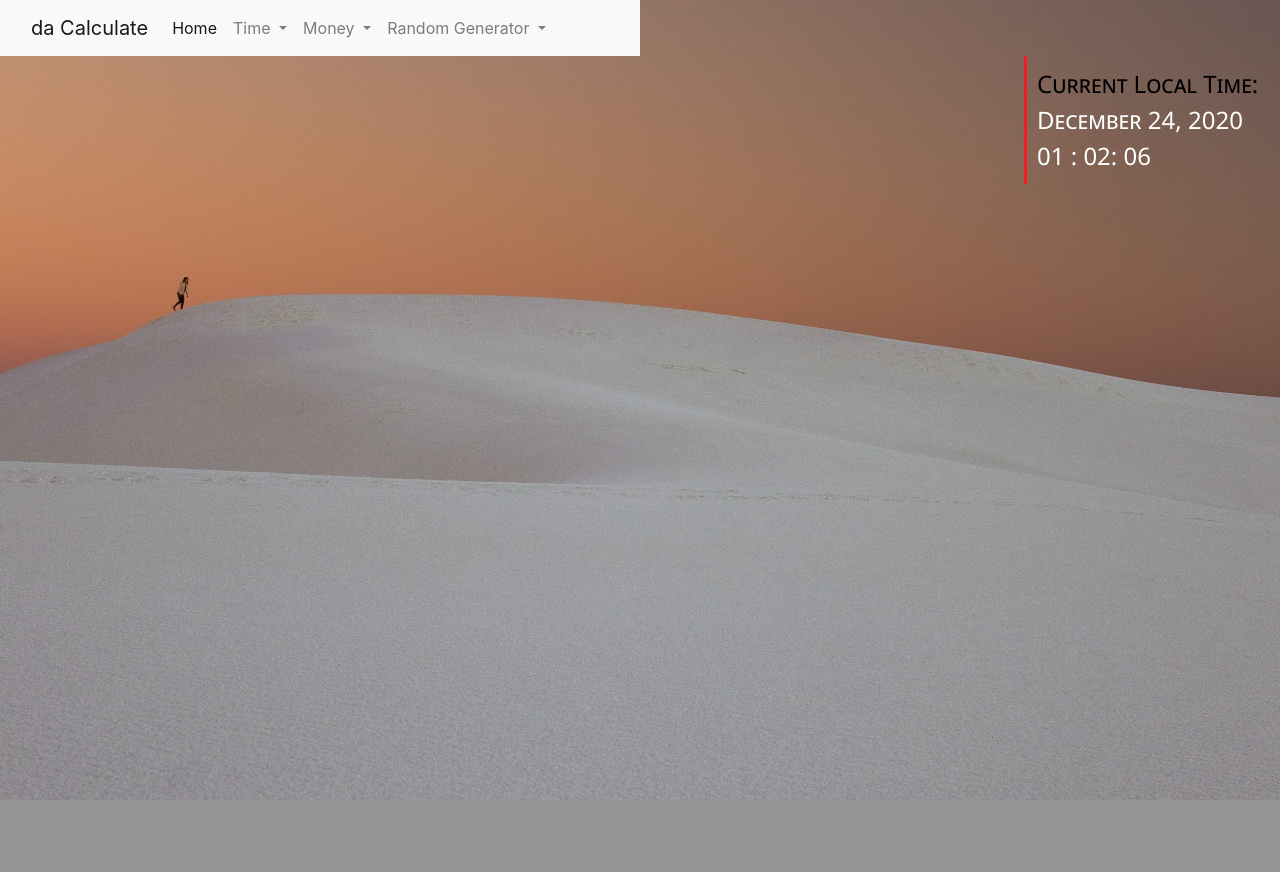
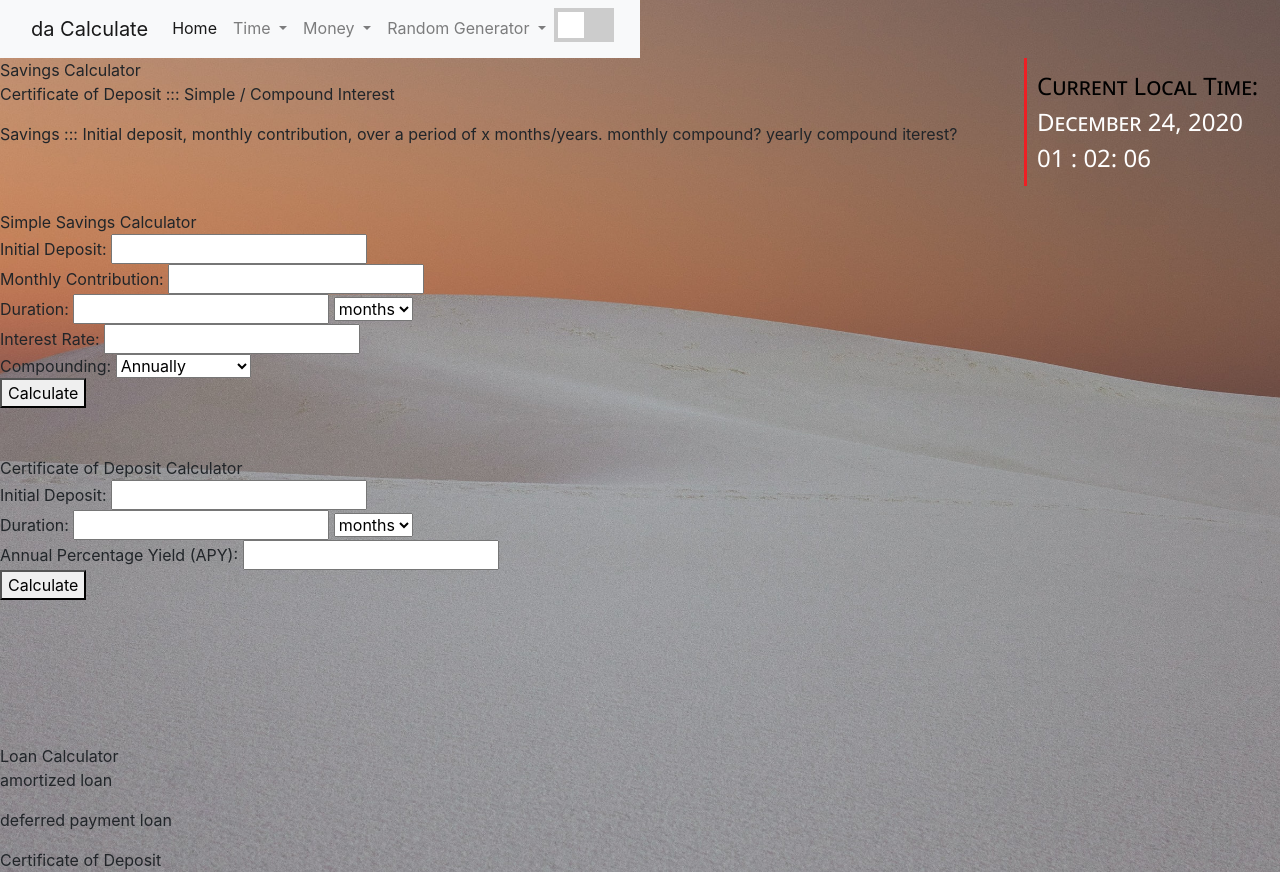
Before and after one commit to onanalee/daCalculate, a Flask app: page /loan in a window 1280 px wide. Before the commit the page ends 800 px from the top, so only its background shows below. Run offline with Flask 2, Linux system fonts and the light colour scheme.

Commit message:
working on savings

```diff
--- a/static/money.js
+++ b/static/money.js
@@ -1,3 +1,25 @@
+function saving(){
+    let initial = $('#savingInitial').val();
+    let monthly = $('#savingMonthly').val();
+    let duration = $('#savingDuration').val();
+    let select = $('#savingSelect option:selected').val();
+    let compound = $('#compoundSelect option:selected').val();
+    let apy = $('#savingApy').val();
+
+    if (select==='years'){
+        duration = duration * 12;
+    }
+    console.log(duration);
+
+
+
+
+}
+
+function cd() {
+// Final = (initial) * (1 + (apy/n))^(n*t);
+}
+
 function exchange() {
     let currencyA = $('#currencyA option:selected').val();
     let currencyB = $('#currencyB option:selected').val();
@@ -118,7 +140,6 @@ function exchangePast() {
     let input = $('#pastA').val();
     let url = currencyA.substring(1,4);
     let date = $('#date').val();
-    console.log(date);
     $.ajax({
         type: 'GET',
         url: 'https://api.exchangeratesapi.io/' + date + '?base=' + url,
--- a/static/style.css
+++ b/static/style.css
@@ -103,3 +103,46 @@ body {
 #localTime {
     color: black;
 }
+
+.switch {
+  position: relative;
+  display: inline-block;
+  width: 60px;
+  height: 34px;
+}
+.slider {
+  position: absolute;
+  cursor: pointer;
+  top: 0;
+  left: 0;
+  right: 0;
+  bottom: 0;
+  background-color: #ccc;
+  -webkit-transition: .4s;
+  transition: .4s;
+}
+.slider:before {
+  position: absolute;
+  content: "";
+  height: 26px;
+  width: 26px;
+  left: 4px;
+  bottom: 4px;
+  background-color: white;
+  -webkit-transition: .4s;
+  transition: .4s;
+}
+
+input:checked + .slider {
+  background-color: #2196F3;
+}
+
+input:focus + .slider {
+  box-shadow: 0 0 1px #2196F3;
+}
+
+input:checked + .slider:before {
+  -webkit-transform: translateX(26px);
+  -ms-transform: translateX(26px);
+  transform: translateX(26px);
+}
--- a/templates/loan.html
+++ b/templates/loan.html
@@ -62,6 +62,10 @@
                                 <li><a class="dropdown-item" href="/lotto">Lotto Numbers</a></li>
                             </ul>
                         </li>
+                        <li><label class="switch">
+                            <input type="checkbox">
+                            <span class="slider round"></span>
+                        </label></li>
                     </ul>
                 </div>
             </div>
@@ -76,7 +80,76 @@
             <a id="s">00</a>
         </div>
         <div>
+            Savings Calculator
+            <p>Certificate of Deposit ::: Simple / Compound Interest</p>
+            <p>Savings ::: Initial deposit, monthly contribution, over a period of x months/years. monthly compound?
+                yearly compound iterest?</p>
+        </div>
+        <br><br>
+        <div>
+            <div>
+                Simple Savings Calculator
+            </div>
+            <div>
+                Initial Deposit: <input id="savingInitial" type="number">
+            </div>
+            <div>
+                Monthly Contribution: <input id="savingMonthly" type="number">
+            </div>
+            <div>
+                Duration: <input id="savingDuration" type="number"> <select id="savingSelect">
+                <option>months</option>
+                <option>years</option>
+            </select>
+            </div>
+            <div>
+                Interest Rate: <input id="savingApy" type="number">
+                <div>
+                    Compounding:
+                    <select id="compoundSelect">
+                        <option>Annually</option>
+                        <option>Semi-Annually</option>
+                        <option>Quarterly</option>
+                        <option>Monthly</option>
+                        <option>Simple Interest</option>
+                    </select>
+                </div>
+            </div>
+            <button onclick="saving()">Calculate</button>
 
+            <br><br><br>
+
+            <div>
+                Certificate of Deposit Calculator
+            </div>
+            <div>
+                Initial Deposit: <input type="number">
+            </div>
+            <div>
+                Duration: <input type="number"> <select>
+                <option>months</option>
+                <option>years</option>
+            </select>
+            </div>
+
+            <div>
+                Annual Percentage Yield (APY): <input type="number">
+            </div>
+            <button onclick="cd()">Calculate</button>
+        </div>
+        </div>
+
+
+        <br><br><br><br><br><br>
+
+
+        <div>
+            Loan Calculator
+            <p>amortized loan</p>
+            <p>deferred payment loan</p>
+        </div>
+        <div>
+            Certificate of Deposit
         </div>
 
     </body>
```
